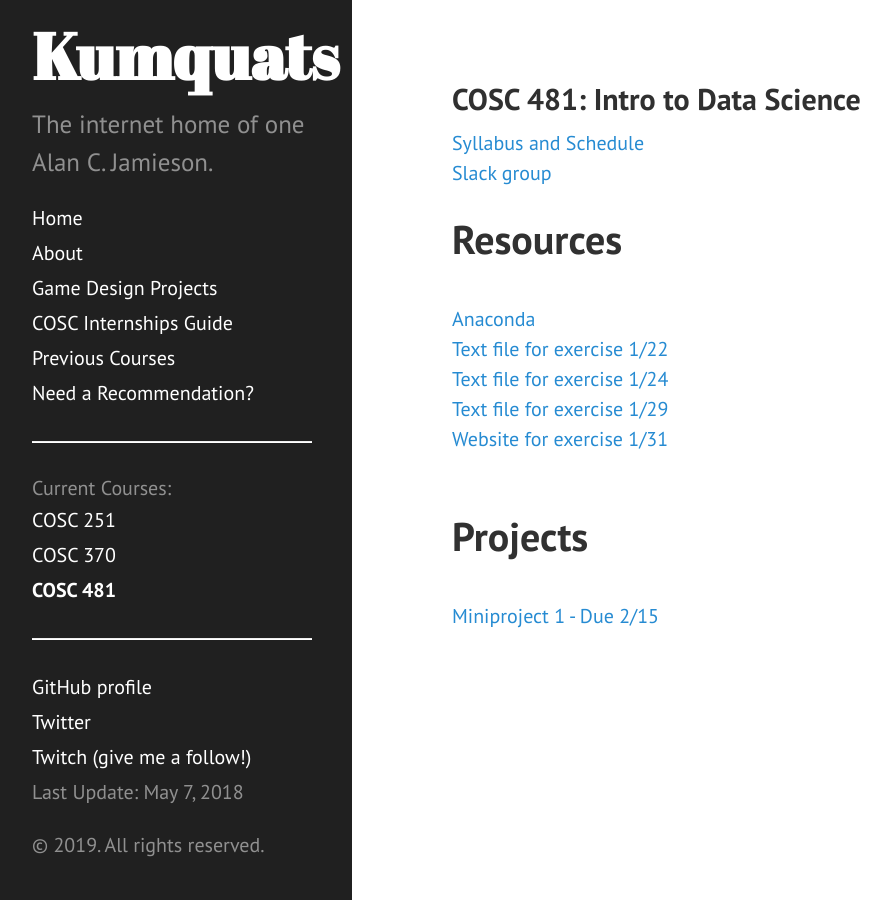
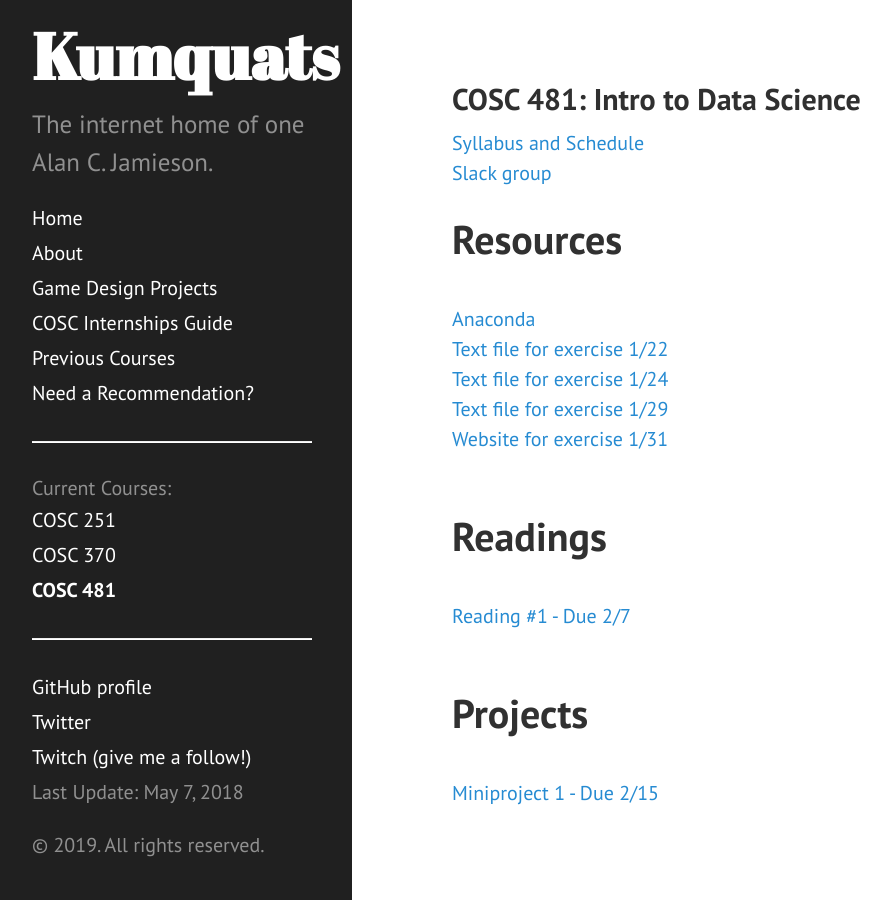
Before and after one commit to ripark/ripark.github.io, a Jekyll site: the page built from s19/cosc481.html, in a window 1280 px wide. Shown: the whole page, without its empty margins (8-899 px from the left). Built offline with Jekyll 4.4.1, drawn with Linux system fonts in a browser that asks for light colours; Markdown is read by kramdown in place of the engine named in the settings.

Commit message:
Update cosc481.html

```diff
--- a/s19/cosc481.html
+++ b/s19/cosc481.html
@@ -21,6 +21,11 @@
 <a href="https://www.thekitchn.com/25-recipes-super-bowl-sunday-football-party-appetizers-dessert-215603">Website for exercise 1/31</a>
 <br>
 <br>
+<h1>Readings</h1>
+<br>
+<a href="http://ripark.github.io/s17/p2039-potash.pdf">Reading #1 - Due 2/7</a>
+<br>
+<br>
 <h1>Projects</h1>
 <br>
 <a href="http://ripark.github.io/s19/COSC481Proj1.pdf">Miniproject 1 - Due 2/15</a>
```
